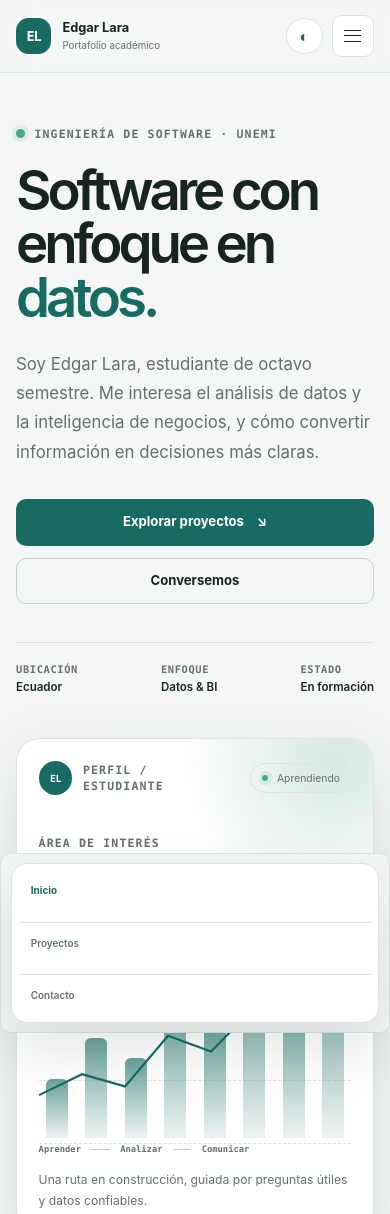
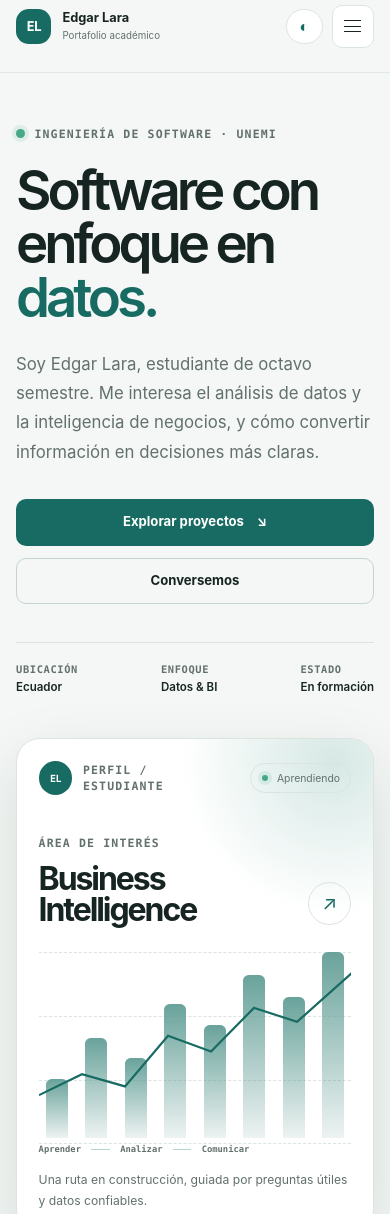
Before and after one commit to elaray2/edgar-portfolio, a plain HTML site: page index.html in a window 390 px wide. Shown: the top 1214 px of the page. Drawn offline with Linux system fonts and the light colour scheme.

Commit message:
fix: prevent mobile navigation overlap

```diff
--- a/styles.css
+++ b/styles.css
@@ -336,9 +336,9 @@ code { font-family: var(--font-mono); }
 @media (max-width: 720px) {
   .shell, .section-shell { width: min(calc(100% - 2rem), var(--content-width)); }
   .section { padding-block: var(--space-6); }
-  .header-inner { position: relative; gap: 0.55rem; }
+  .header-inner { position: relative; flex-wrap: wrap; gap: 0.55rem; }
   .menu-toggle { display: inline-flex; order: 3; }
-  .site-nav { position: absolute; top: calc(100% + 0.55rem); right: 0; left: 0; margin: 0; }
+  .site-nav { position: static; order: 4; flex: 0 0 100%; width: 100%; margin: 0; }
   .nav-list { display: grid; gap: 0; overflow: hidden; border: 1px solid var(--color-border); border-radius: var(--radius-md); background: var(--color-surface); padding: 0.4rem; box-shadow: var(--shadow-float); }
   .nav-list[hidden] { display: none; }
   .nav-list li + li { border-top: 1px solid var(--color-border); }
```
